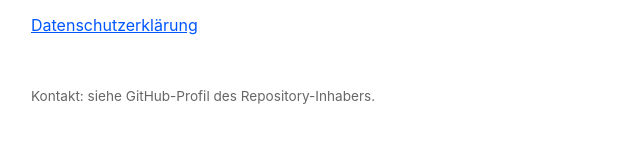
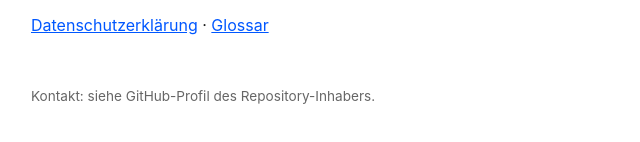
Before and after one commit to grzbielok/health-sync-pages, a plain HTML site: page index.html in a window 1280 px wide. Shown: the part 384-526 px from the top of the page, 289-929 px from the left. Drawn offline with Linux system fonts and the light colour scheme.

Commit message:
Glossar von Startseite verlinken

```diff
--- a/index.html
+++ b/index.html
@@ -26,7 +26,7 @@
     Nutzer:innen — es wird ausschließlich von der Entwicklerin/dem
     Entwickler selbst für die eigene Datenauswertung verwendet.
   </p>
-  <p><a href="privacy.html">Datenschutzerklärung</a></p>
+  <p><a href="privacy.html">Datenschutzerklärung</a> · <a href="glossar.html">Glossar</a></p>
   <footer>Kontakt: siehe GitHub-Profil des Repository-Inhabers.</footer>
 </body>
 </html>
```
